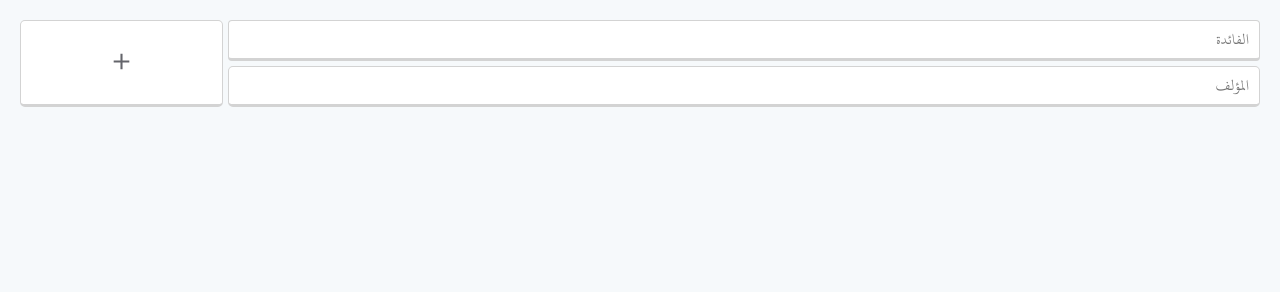
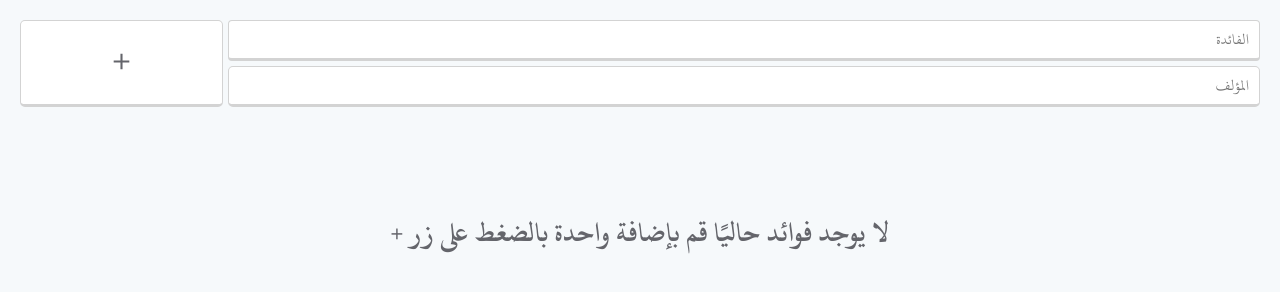
Before and after one commit to mahmoud-26/fawaed, a plain HTML site: page index.html in a window 1280 px wide. Drawn offline with nearby package versions, Linux system fonts and the light colour scheme; some packages are replaced by stand-ins of ours; a script that the page names is missing.

Commit message:
final edits

```diff
--- a/index.html
+++ b/index.html
@@ -9,18 +9,6 @@
   <meta name="msapplication-navbutton-color" content="#141A21">
   <meta name="apple-mobile-web-app-status-bar-style" content="#141A21">
   <meta name="description" content="محرر فوائد عربي" />
-  <meta name="twitter:card" content="summary" />
-  <meta name="twitter:site" content="" />
-  <meta name="twitter:url" content="https://fawaed.vercel.app" />
-  <meta name="twitter:title" content="Fawaed" />
-  <meta name="twitter:description" content="محرر فوائد عربي" />
-  <meta name="twitter:image" content="assets/images/logo.png" />
-  <meta property="og:type" content="website" />
-  <meta property="og:title" content="Fawaed" />
-  <meta property="og:description" content="محرر فوائد عربي" />
-  <meta property="og:site_name" content="Fawaed" />
-  <meta property="og:url" content="https://fawaed.vercel.app" />
-  <meta property="og:image" content="assets/images/logo.png" />
   <title>الفوائد</title>
   <link rel="manifest" href="manifest.json" />
   <link rel="icon" href="assets/images/logo.png">
@@ -36,7 +24,11 @@
     </button>
     <input type="text" id="authorInput" class="author-input" placeholder="المؤلف" required>
   </div>
-  <div id="quoteList" class="quote-list"></div>
+  <div id="quoteList" class="quote-list">
+  </div>
+  <div id="noQuotesMessage" class="empty-message">
+    لا يوجد فوائد حاليًا قم بإضافة واحدة بالضغط على زر +
+  </div>
   <!-- end project -->
   <script type="module" src="https://unpkg.com/ionicons@4.5.10-0/dist/ionicons/ionicons.esm.js"></script>
   <script nomodule="" src="https://unpkg.com/ionicons@4.5.10-0/dist/ionicons/ionicons.js"></script>
--- a/script.js
+++ b/script.js
@@ -78,13 +78,14 @@ window.onload = function() {
     deleteButton.classList.add("delete-button");
     deleteButton.onclick = createDeleteHandler(savedQuotes[i], newQuoteItem);
     newQuoteItem.appendChild(deleteButton);
+    quoteList.appendChild(newQuoteItem)
+  }
 
-    quoteList.appendChild(newQuoteItem);
-  }
 }
 
 // Helper function to create a delete handler function for each quote
 function createDeleteHandler(quote, quoteItem) {
+
   return function() {
 
     Swal.fire({
@@ -109,6 +110,16 @@ function createDeleteHandler(quote, quoteItem) {
   };
 }
 
+setInterval(() => {
+  var savedQuotes = JSON.parse(localStorage.getItem("quotes")) || [];
+  var noQuotesMessage = document.getElementById("noQuotesMessage");
+  if (savedQuotes.length === 0) {
+    noQuotesMessage.style.display = "block";
+  } else if (savedQuotes.length > 0) {
+    noQuotesMessage.style.display = "none";
+  }
+})
+
 if ("serviceWorker" in navigator) {
   window.addEventListener("load", function() {
     navigator.serviceWorker
--- a/style.css
+++ b/style.css
@@ -123,3 +123,11 @@ h6 {
   top: 5px;
   left: 5px;
 }
+
+.empty-message {
+  text-align: center;
+  margin-top: 80px;
+  font-size: 30px;
+  font-family: "NaskhB";
+  color: var(--black);
+}
```
